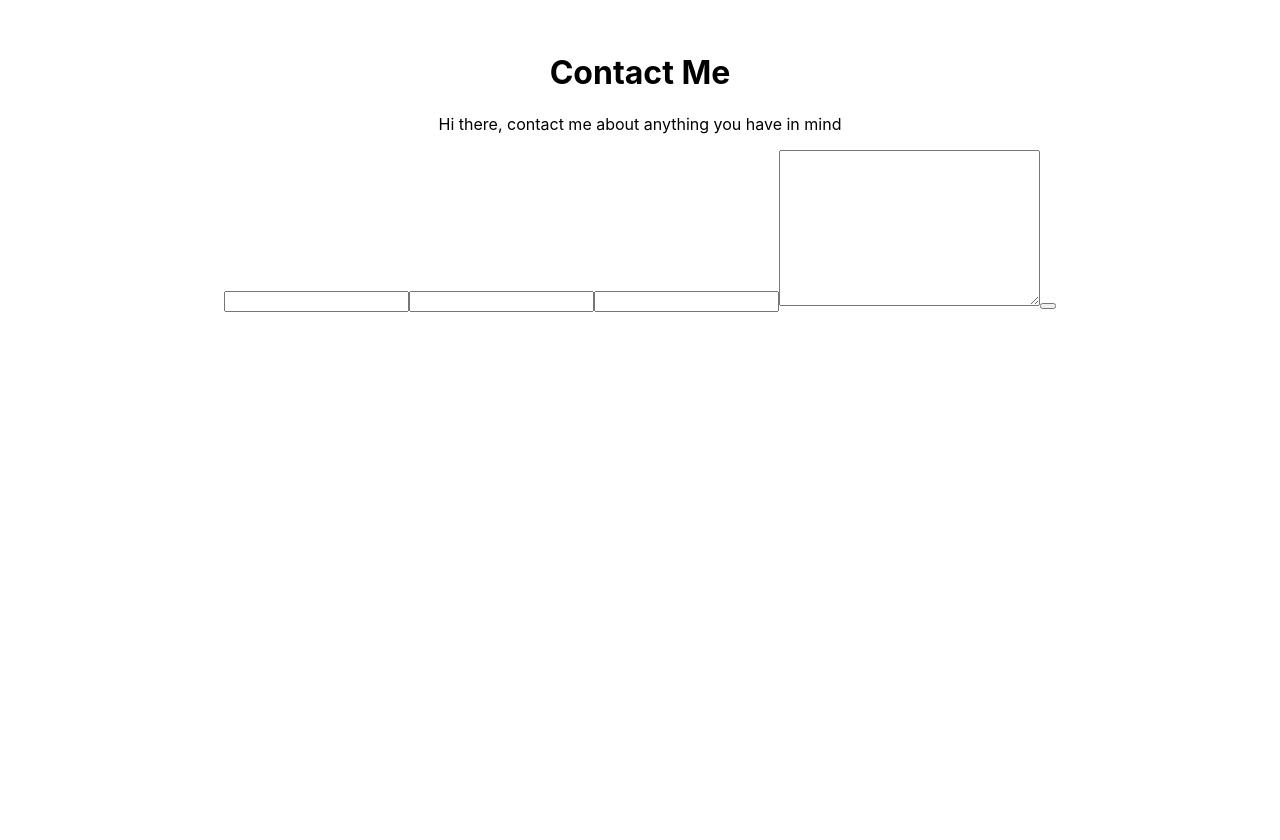
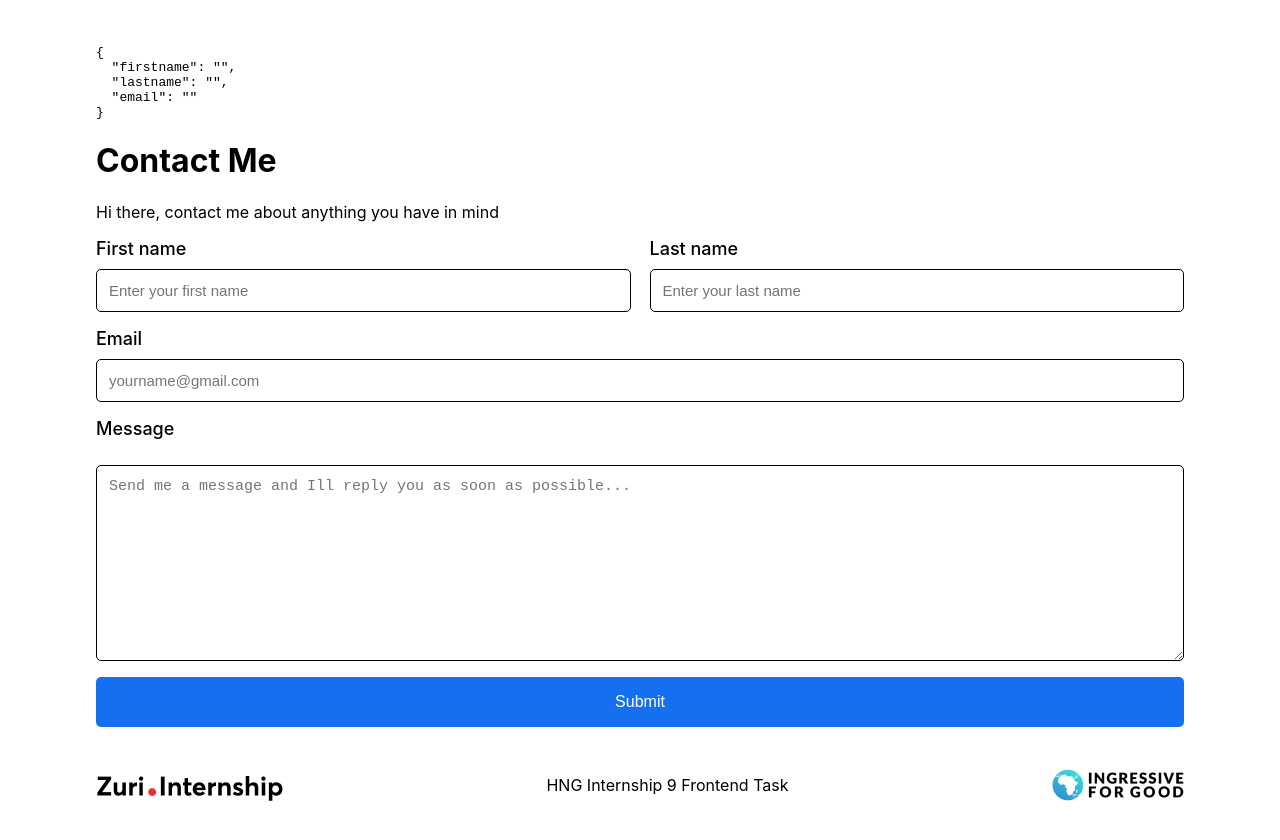
Before and after one commit to lil-dev16/react-profile, a React (Create React App) app: page /contact in a window 1280 px wide. Shown: the top 840 px of the page. Before the commit the page ends 800 px from the top, so only its background shows below. Built offline with nearby package versions, Linux system fonts and the light colour scheme.

Commit message:
style: styled the form

```diff
--- a/src/App.css
+++ b/src/App.css
@@ -1,5 +1,5 @@
 .App {
-  text-align: center;
+  /* text-align: center; */
   padding: 2rem 0;
 }
 
--- a/src/index.css
+++ b/src/index.css
@@ -106,6 +106,46 @@ code {
 .mobile{
  display: none;
 }
+
+/*==CONTACT PAGE===*/
+.form{
+  display: grid;
+  grid-gap: 1rem;
+}
+.form div{
+  display: grid;
+}
+.first_form{
+  display: grid;
+  grid-template-columns: 1fr 1fr;
+  grid-gap: 19px;
+}
+.forrm{
+  padding: 12px;
+  font-size: 15px;
+  outline: none;
+  border: 1px solid black;
+  border-radius: 5px;
+}
+#btn__submit{
+  padding: 1rem;
+  background-color: #1570EF;
+  border: none;
+  border-radius: 5px;
+  font-size: 16px;
+  cursor: pointer;
+  color: white;
+}
+.contact_container{
+  width: 85%;
+  margin: auto;
+}
+label{
+  font-size: 18px;
+  font-weight: 500;
+  margin-bottom: 10px;
+}
+/*END CONTACT*/
 @media screen and (max-width: 740px){
   .foot{
     flex-direction: column;
@@ -117,4 +157,8 @@ code {
   .web{
     display: none;
   }
+  .first_form{
+    grid-template-columns: none;
+    grid-template-rows: 1fr 1fr;
+  }
 }
--- a/src/pages/Contact.jsx
+++ b/src/pages/Contact.jsx
@@ -1,17 +1,77 @@
-import React from 'react'
+import React from 'react';
+import { useState } from 'react';
+import { Footer } from '../components/Footer';
 
 export const Contact = () => {
+  const [formValues, setFormValues] = useState({firstname: "", lastname: "", email:""});
+
+  const handleSubmit = (e) => {
+    e.preventDefault();
+  }
+  const handleChange = (e) => {
+    const {name, value} = e.target;
+    setFormValues({...formValues, [name]: value });
+    console.log(formValues);
+  }
   return (
-    <div>
+    <div className='contact_container'>
+      <div className="info">
+        <pre>{JSON.stringify(formValues,undefined, 2)}</pre>
         <h1>Contact Me</h1>
         <p>Hi there, contact me about anything you have in mind</p>
-        <div className="form">
-            <input type="text" id='first_name'/>
-            <input type="text" id='last_name'/>
-            <input type="text" id='email'/>
-            <textarea name="" id="message" cols="30" rows="10" ></textarea>
-            <button id="btn__submit"></button>
-        </div>
+      </div>
+        <form className="form" onSubmit={handleSubmit}>
+          <div className="first_form">
+            <div className="firstn">
+            <label htmlFor="First name">First name</label>
+            <input
+              name='firstname'
+              type="text"
+              id='first_name'
+              className='forrm form1'
+              placeholder='Enter your first name'
+              onChange={handleChange}
+              />
+            </div>
+            <div className="lastn">
+              <label htmlFor="">Last name</label>
+            <input
+            name='lastname'
+            type="text"
+            id='last_name'
+            className='forrm form2'
+            placeholder='Enter your last name'
+            onChange={handleChange}
+            />
+            </div>
+          </div>
+          <div className="emai">
+            <label htmlFor="">Email</label>
+            <input
+            name='email'
+            type="text"
+            id='email'
+            className='forrm form3'
+            placeholder='yourname@gmail.com'
+            required
+            onChange={handleChange}
+            />
+          </div>
+          <label htmlFor="">Message</label>
+            <textarea
+            placeholder='Send me a message and Ill reply you as soon as possible...'
+            name=""
+            id="message"
+            cols="30"
+            rows="10"
+            className='forrm'
+             ></textarea>
+            <button
+            type="submit"
+            id="btn__submit"
+            >Submit</button>
+        </form>
+        <Footer />
     </div>
   )
 }
```
